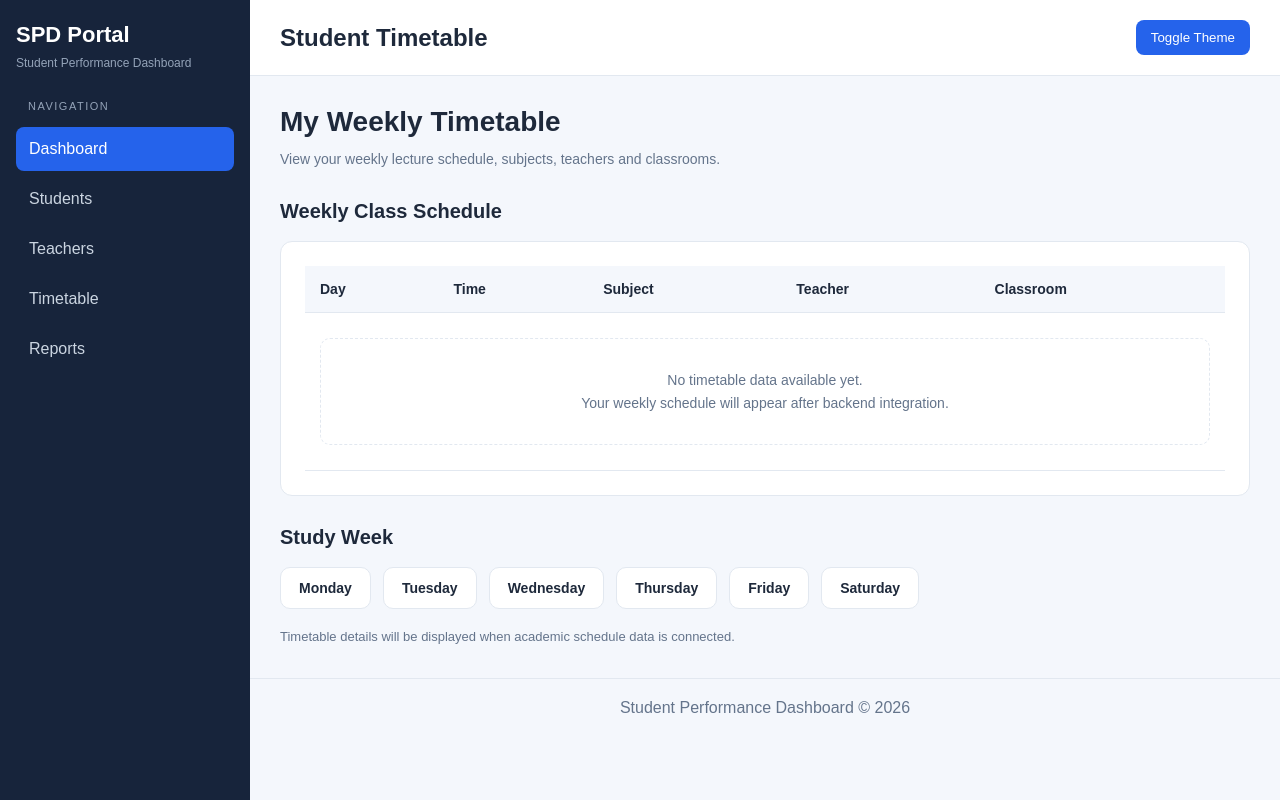
After one commit to yogeshpawar15/student-performance-dashboard, a Java web app: template src/main/webapp/WEB-INF/jsp/student/timetable.jsp in a window 1280 px wide. The commit adds this page. Run offline with Tomcat 11, a stand-in JSP engine, Linux system fonts and the light colour scheme; the template is opened without the code that fills it, so the values that code supplies are empty.

Commit message:
feat(frontend): add student timetable UI and preview

```diff
--- /dev/null
+++ b/src/main/webapp/WEB-INF/jsp/student/timetable.jsp
@@ -0,0 +1,110 @@
+
+<%@ page contentType="text/html; charset=UTF-8"
+         pageEncoding="UTF-8" %>
+
+<%@ include file="../common/header.jsp" %>
+<%@ include file="../common/sidebar.jsp" %>
+
+<div class="main-content">
+
+    <header class="topbar">
+        <button
+            class="menu-toggle"
+            id="menuToggle"
+            type="button"
+            aria-label="Toggle sidebar"
+            aria-controls="sidebar"
+            aria-expanded="false">
+            ☰
+        </button>
+
+        <h2>Student Timetable</h2>
+
+        <button id="themeToggle" type="button">
+            Toggle Theme
+        </button>
+    </header>
+
+    <main class="content">
+
+        <!-- Page Introduction -->
+        <section class="dashboard-welcome">
+            <h1>My Weekly Timetable</h1>
+            <p>
+                View your weekly lecture schedule,
+                subjects, teachers and classrooms.
+            </p>
+        </section>
+
+        <!-- Weekly Timetable -->
+        <section class="dashboard-section"
+                 aria-labelledby="timetableHeading">
+
+            <h2 class="section-heading"
+                id="timetableHeading">
+                Weekly Class Schedule
+            </h2>
+
+            <div class="dashboard-panel">
+
+                <div class="timetable-wrapper">
+                    <table class="timetable-table">
+                        <thead>
+                            <tr>
+                                <th scope="col">Day</th>
+                                <th scope="col">Time</th>
+                                <th scope="col">Subject</th>
+                                <th scope="col">Teacher</th>
+                                <th scope="col">Classroom</th>
+                            </tr>
+                        </thead>
+
+                        <tbody>
+                            <tr>
+                                <td colspan="5"
+                                    class="timetable-empty">
+                                    <div class="empty-state">
+                                        <p>
+                                            No timetable data
+                                            available yet.
+                                        </p>
+                                        <p>
+                                            Your weekly schedule
+                                            will appear after
+                                            backend integration.
+                                        </p>
+                                    </div>
+                                </td>
+                            </tr>
+                        </tbody>
+                    </table>
+                </div>
+
+            </div>
+        </section>
+
+        <!-- Days Overview -->
+        <section class="dashboard-section"
+                 aria-labelledby="daysHeading">
+
+            <h2 class="section-heading"
+                id="daysHeading">
+                Study Week
+            </h2>
+
+            <div class="week-days">
+                <div class="day-chip">Monday</div>
+                <div class="day-chip">Tuesday</div>
+                <div class="day-chip">Wednesday</div>
+                <div class="day-chip">Thursday</div>
+                <div class="day-chip">Friday</div>
+                <div class="day-chip">Saturday</div>
+            </div>
+
+            <p class="timetable-note">
+                Timetable details will be displayed
+                when academic schedule data is connected.
+            </p>
+        </section>
+
+<%@ include file="../common/footer.jsp" %>
```
Also changed, not shown: frontend-preview/timetable.html (added, +145 -0 lines), src/main/webapp/assets/css/style.css (+81 -0 lines).
